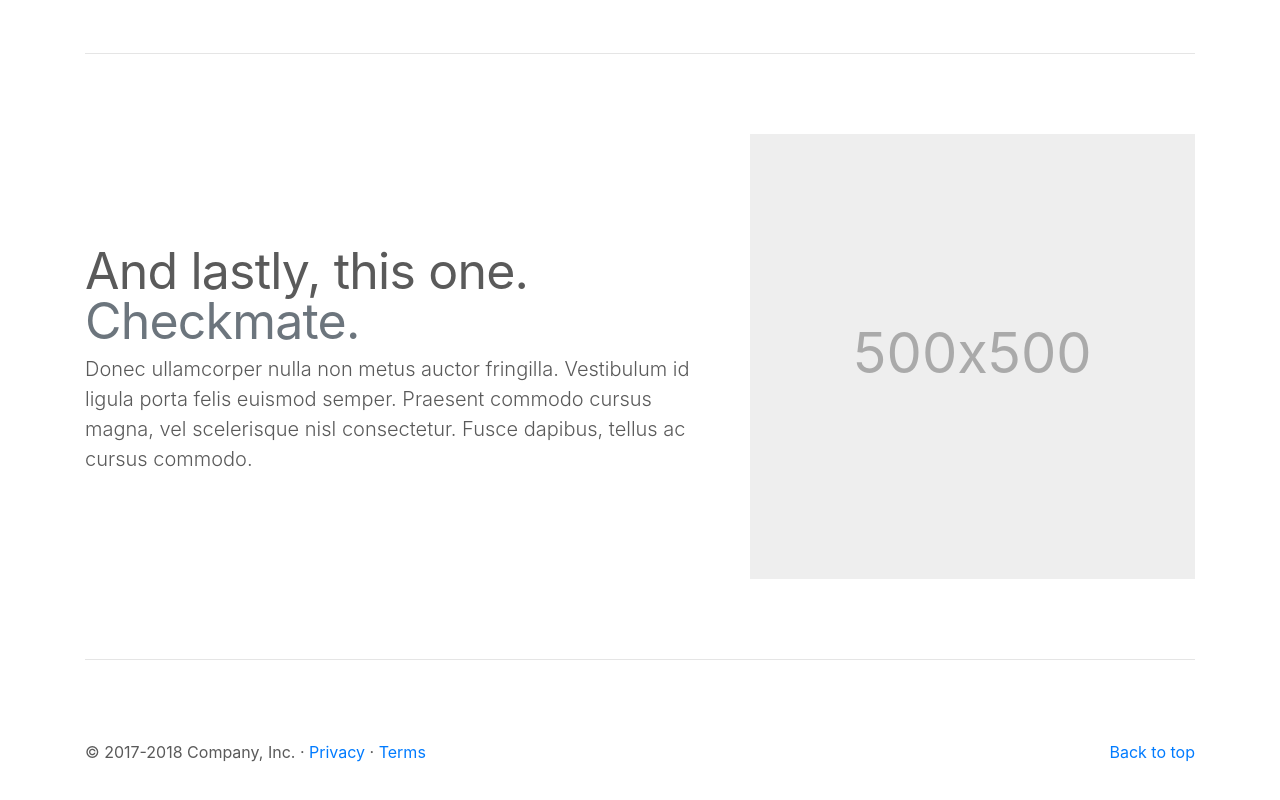
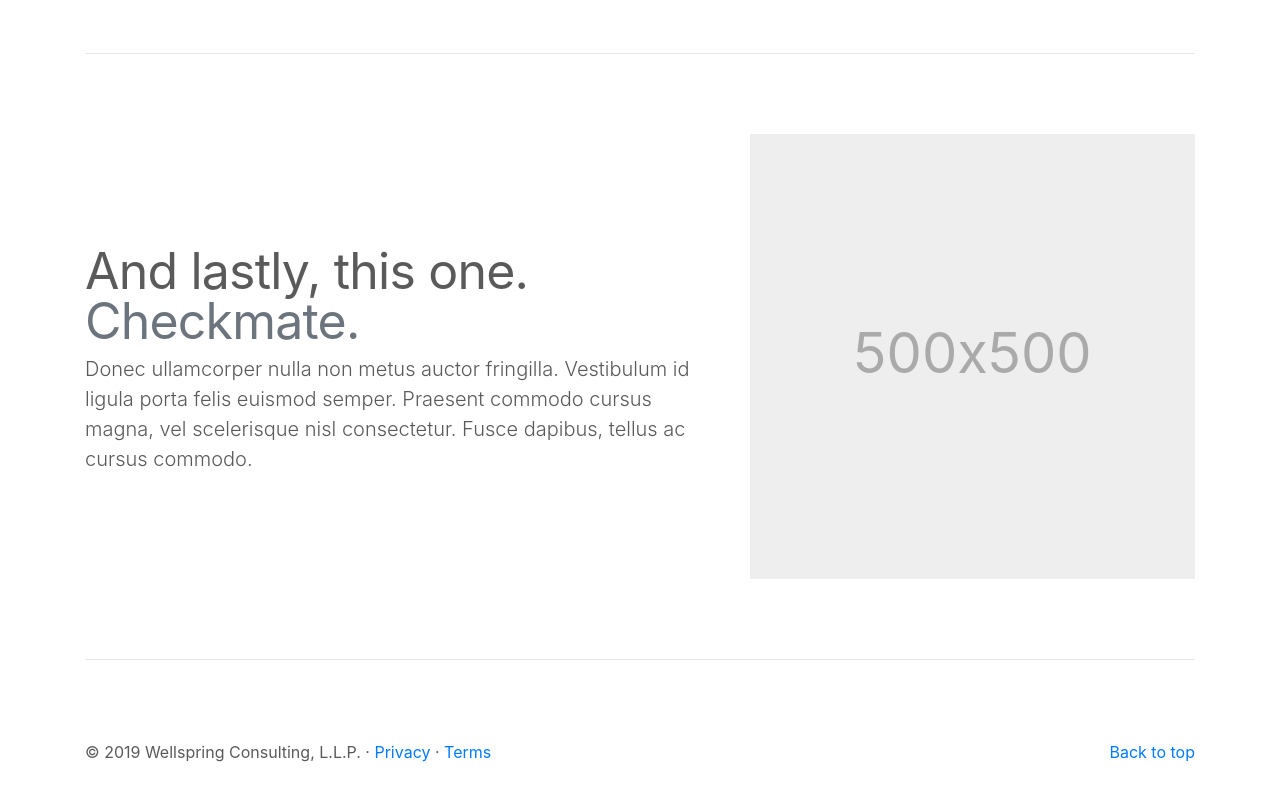
Before and after one commit to tjtavares/Wellspring, a plain HTML site: page index.html in a window 1280 px wide. Shown: the part 2311-3111 px from the top of the page. Drawn offline with nearby package versions, Linux system fonts and the light colour scheme.

Commit message:
copyright
copyright 2019 change

```diff
--- a/index.html
+++ b/index.html
@@ -182,7 +182,7 @@
   <!-- FOOTER -->
   <footer class="container">
     <p class="float-right"><a href="#">Back to top</a></p>
-    <p>&copy; 2017-2018 Company, Inc. &middot; <a href="#">Privacy</a> &middot; <a href="#">Terms</a></p>
+    <p>&copy; 2019 Wellspring Consulting, L.L.P. &middot; <a href="#">Privacy</a> &middot; <a href="#">Terms</a></p>
   </footer>
 </main>
 <script src="https://code.jquery.com/jquery-3.3.1.slim.min.js" integrity="sha384-q8i/X+965DzO0rT7abK41JStQIAqVgRVzpbzo5smXKp4YfRvH+8abtTE1Pi6jizo" crossorigin="anonymous"></script>
```
